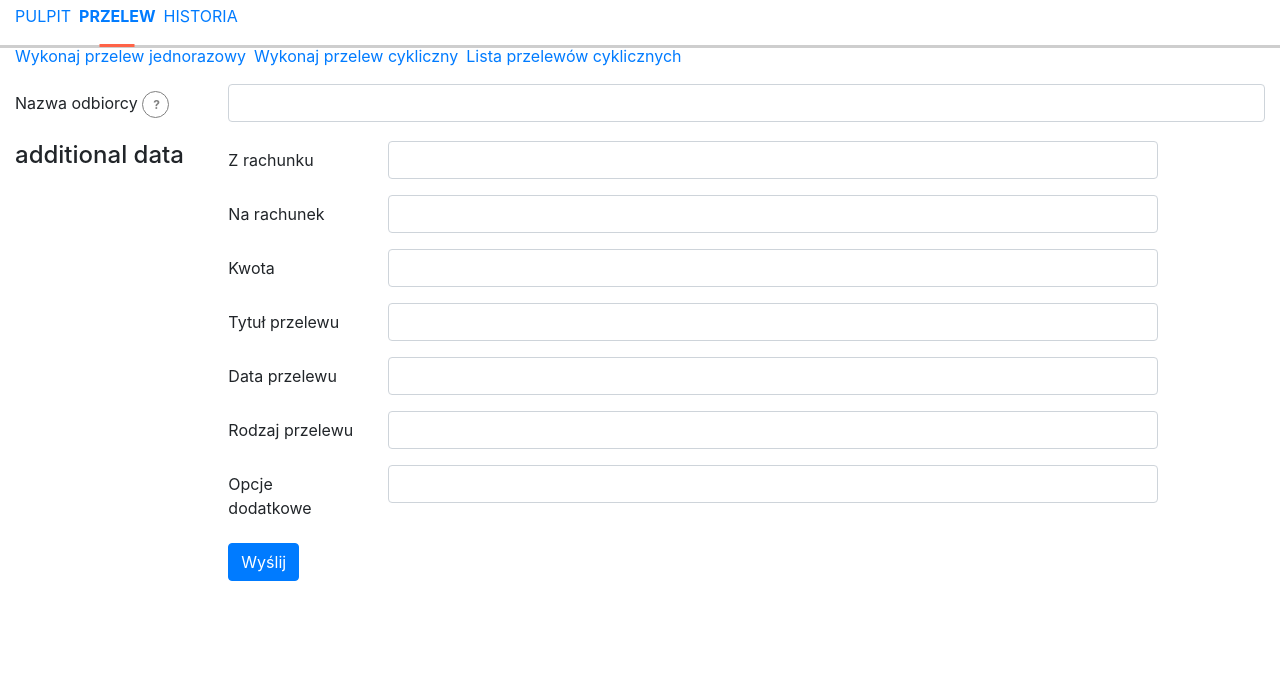
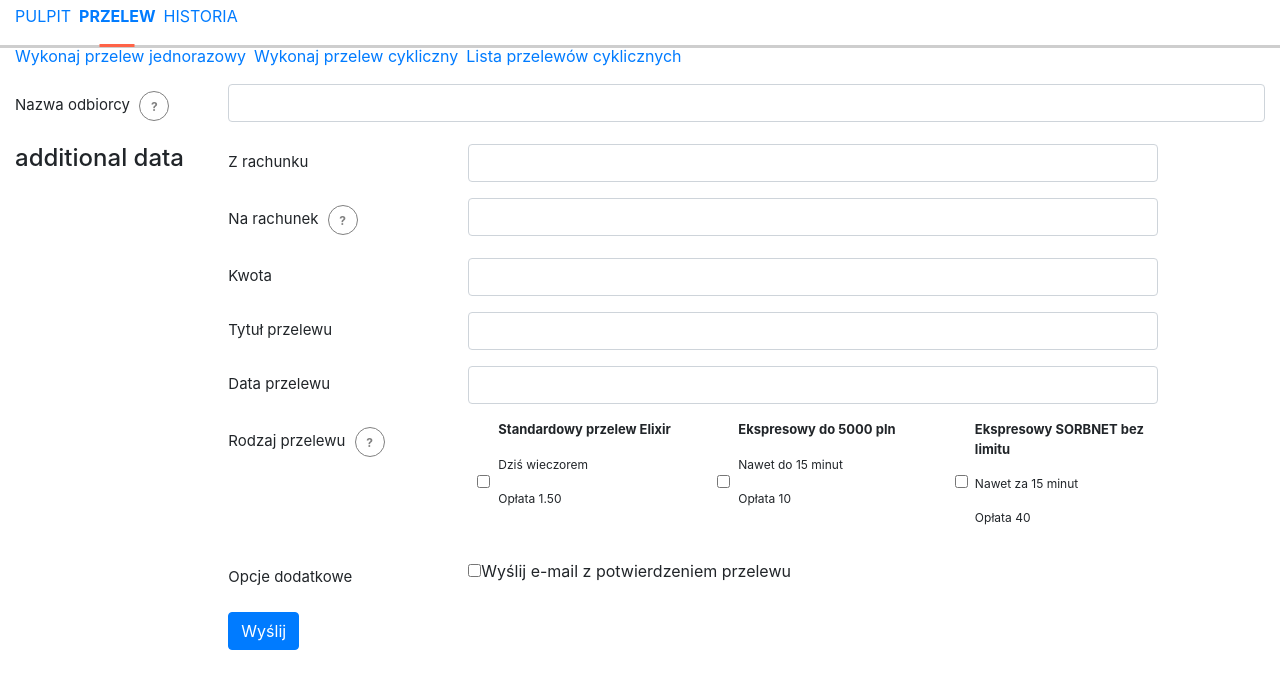
Before and after one commit to Kamilnaja/angular-bank, an Angular app: page /przelew/onetimeTransfer in a window 1280 px wide. Shown: the top 688 px of the page. Built offline with nearby package versions, Linux system fonts and the light colour scheme.

Commit message:
added checkboxes in template

```diff
--- /dev/null
+++ b/src/app/interfaces/Transfer.interface.ts
@@ -0,0 +1,5 @@
+export interface Transfer {
+  title: string;
+  data: string;
+  price: string;
+}
--- a/src/app/tooltip.directive.ts
+++ b/src/app/tooltip.directive.ts
@@ -25,7 +25,5 @@ export class TooltipDirective {
         this.isVisible = false;
       }, 1000);
     }
-
-
   }
 }
--- a/src/app/transfer/one-time-transfer/one-time-transfer.component.css
+++ b/src/app/transfer/one-time-transfer/one-time-transfer.component.css
@@ -1,20 +1,53 @@
+p {
+  font-size: 14px;
+}
+
 .customTooltip {
   position: relative;
   border: 1px solid grey;
   border-radius: 50%;
-  width: 27px;
-  height: 27px;
+  width: 30px;
+  height: 30px;
   padding: 10px;
-  line-height: 50%;
+  line-height: 10px;
   text-align: center;
   display: inline-block;
   font-size: 12px;
   font-weight: bold;
   color: grey;
   vertical-align: middle;
+  left: 5px;
 }
 
 .customTooltip:hover {
   background-color: grey;
   color: white;
 }
+
+.one-time-transfer-form .col-form-label{
+  font-size: 15px;
+}
+
+.transfer-option-title {
+  font-size: 13px;
+  font-weight: bold;
+}
+
+.transfer-option-data {
+  font-size: 12px;
+}
+
+.transfer-option-price {
+  font-size: 12px;
+}
+
+.transfer-option {
+  display: flex;
+}
+
+.checkbox-wrapper {
+  display: flex;
+  justify-content: center;
+  align-items: center;
+  width: 30px;
+}
--- a/src/app/transfer/one-time-transfer/one-time-transfer.component.html
+++ b/src/app/transfer/one-time-transfer/one-time-transfer.component.html
@@ -1,4 +1,4 @@
-<form [formGroup]="transferForm" (ngSubmit)="handleSubmit()">
+<form class="one-time-transfer-form" [formGroup]="transferForm" (ngSubmit)="handleSubmit()">
   <div class="form-group row">
     <label class="col-md-2 col-form-label tooltip-wrapper" for="receiverName">
       Nazwa odbiorcy
@@ -14,45 +14,68 @@
     </div>
     <div class="col-9">
       <div class="form-group row">
-        <label class="col-sm-2 col-form-label" for="fromAccount">Z rachunku</label>
-        <div class="col-sm-10">
+        <label class="col-sm-3 col-form-label" for="fromAccount">
+          Z rachunku
+        </label>
+        <div class="col-sm-9">
           <input type="text" class="form-control" formControlName="fromAccount" id="fromAccount">
         </div>
       </div>
       <div class="form-group row">
-        <label class="col-sm-2 col-form-label" for="toAccount">Na rachunek</label>
-        <div class="col-sm-10">
+        <label class="col-sm-3 col-form-label" for="toAccount">
+          Na rachunek
+          <span appTooltip [info]="'Dane osoby, do której zostanie wysłany przelew'">?</span>
+        </label>
+        <div class="col-sm-9">
           <input type="text" class="form-control" formControlName="toAccount" id="toAccount">
         </div>
       </div>
       <div class="form-group row">
-        <label class="col-sm-2 col-form-label" for="amount">Kwota</label>
-        <div class="col-sm-10">
+        <label class="col-sm-3 col-form-label" for="amount">Kwota</label>
+        <div class="col-sm-9">
           <input type="number" class="form-control" formControlName="amount" id="amount">
         </div>
       </div>
       <div class="form-group row">
-        <label class="col-sm-2 col-form-label" for="transferTitle">Tytuł przelewu</label>
-        <div class="col-sm-10">
+        <label class="col-sm-3 col-form-label" for="transferTitle">Tytuł przelewu</label>
+        <div class="col-sm-9">
           <input type="text" class="form-control" formControlName="transferTitle" id="transferTitle">
         </div>
       </div>
       <div class="form-group row">
-        <label class="col-sm-2 col-form-label" for="realizationDate">Data przelewu</label>
-        <div class="col-sm-10">
+        <label class="col-sm-3 col-form-label" for="realizationDate">Data przelewu</label>
+        <div class="col-sm-9">
           <input type="text" class="form-control" formControlName="realizationDate" id="realizationDate">
         </div>
       </div>
       <div class="form-group row">
-        <label class="col-sm-2 col-form-label" for="transferType">Rodzaj przelewu</label>
-        <div class="col-sm-10">
-          <input type="text" class="form-control" formControlName="transferType" id="transferType">
+        <label class="col-sm-3 col-form-label" for="transferType">
+          Rodzaj przelewu
+          <span appTooltip [info]="'Dane osoby, do której zostanie wysłany przelew'">?</span>
+        </label>
+        <div class="col-sm-9">
+          <div class="row">
+            <div *ngFor="let transfer of transferList; " class="col-sm-4 transfer-option">
+              <div class="checkbox-wrapper">
+                <input class="one-time-transfer-checkbox" type="checkbox" formControlName="transferType">
+              </div>
+              <div class="transfer-option-wrapper">
+                <p class="transfer-option-title">{{transfer.title}}</p>
+                <p class="transfer-option-data">{{transfer.data}}</p>
+                <p class="transfer-option-price">{{transfer.price}}</p>
+              </div>
+            </div>
+          </div>
         </div>
       </div>
       <div class="form-group row">
-        <label class="col-sm-2 col-form-label" for="additionalOptions">Opcje dodatkowe</label>
-        <div class="col-sm-10">
-          <input type="text" class="form-control" formControlName="additionalOptions" id="additionalOptions">
+        <label class="col-sm-3 col-form-label" for="additionalOptions">
+          Opcje dodatkowe
+        </label>
+        <div class="col-sm-9">
+          <input type="checkbox" class="one-time-transfer-checkbox" formControlName="additionalOptions"
+            id="additionalOptions">
+          <span>Wyślij e-mail z potwierdzeniem przelewu</span>
         </div>
       </div>
       <button type="submit" class="btn btn-primary">Wyślij</button>
--- a/src/app/transfer/one-time-transfer/one-time-transfer.component.ts
+++ b/src/app/transfer/one-time-transfer/one-time-transfer.component.ts
@@ -1,5 +1,6 @@
 import { Component, OnInit } from '@angular/core';
 import { FormBuilder, FormGroup, FormControl } from '@angular/forms';
+import { Transfer } from 'src/app/interfaces/Transfer.interface';
 
 @Component({
   templateUrl: './one-time-transfer.component.html',
@@ -7,7 +8,23 @@ import { FormBuilder, FormGroup, FormControl } from '@angular/forms';
 })
 export class OneTimeTransferComponent implements OnInit {
   constructor(private fb: FormBuilder) { }
-
+  transferList: Transfer[] = [
+    {
+      title: 'Standardowy przelew Elixir',
+      data: 'Dziś wieczorem',
+      price: 'Opłata 1.50'
+    },
+    {
+      title: 'Ekspresowy do 5000 pln',
+      data: 'Nawet do 15 minut',
+      price: 'Opłata 10'
+    },
+    {
+      title: 'Ekspresowy SORBNET bez limitu',
+      data: 'Nawet za 15 minut',
+      price: 'Opłata 40'
+    }
+  ];
   transferForm = this.fb.group({
     receiverName: [''],
     fromAccount: [''],
```
Also changed, not shown: src/main.ts (line endings or trailing spaces).
